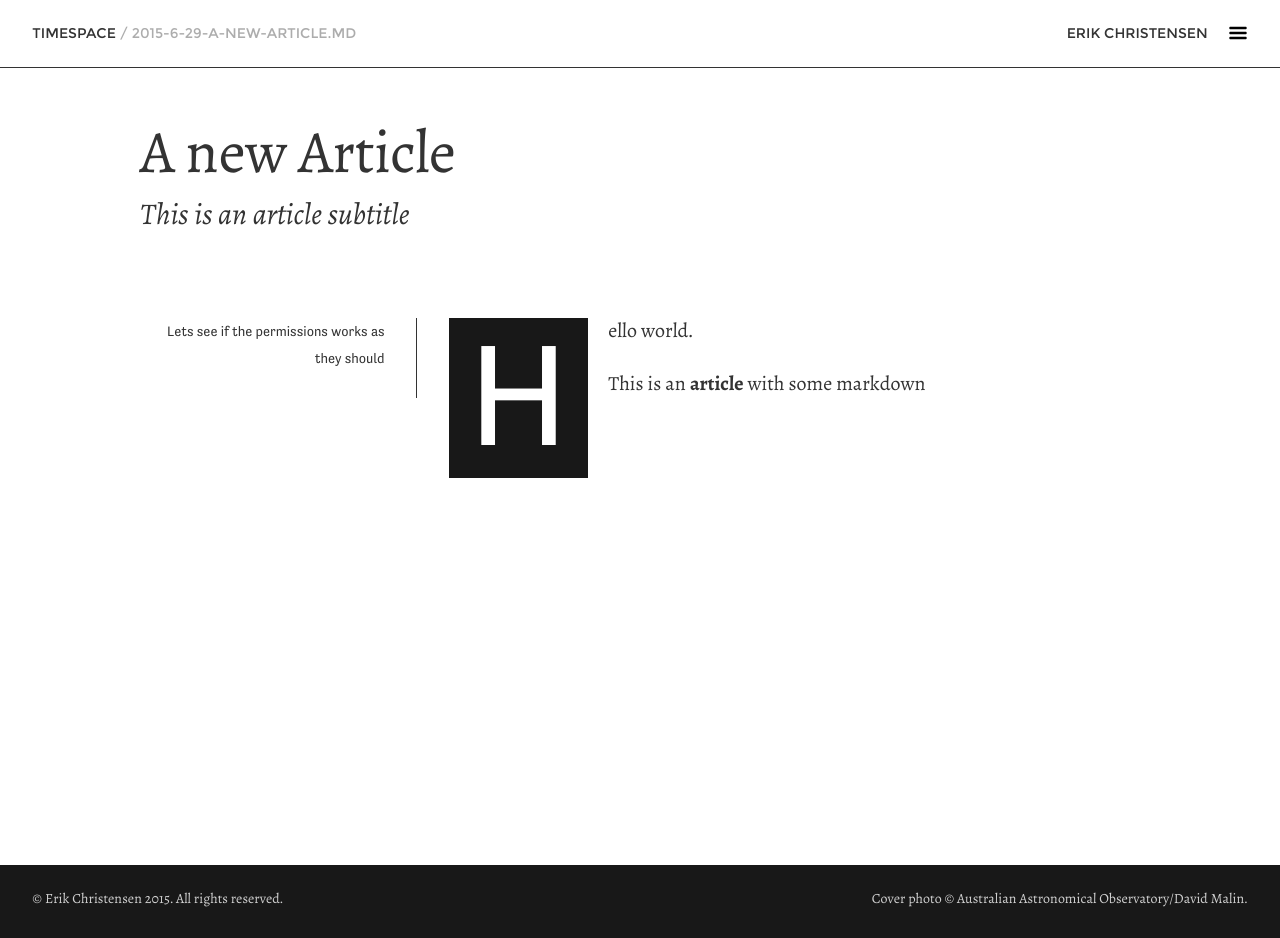
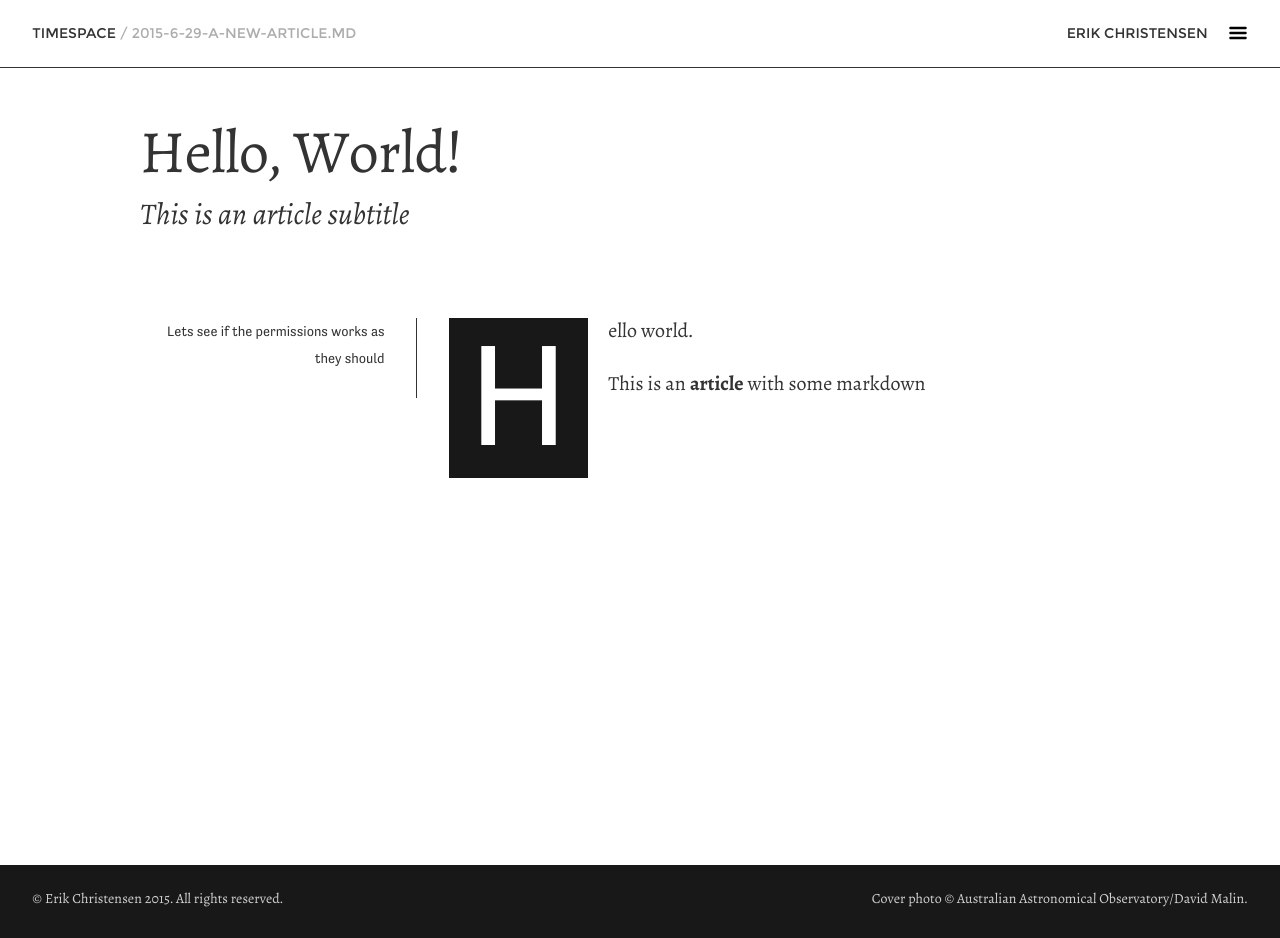
Before and after one commit to netlifydemo/cms-demo, a Jekyll site: the page built from _articles/2015-6-29-a-new-article.md, in a window 1280 px wide. Built offline with Jekyll 4.4.1, drawn with Linux system fonts in a browser that asks for light colours.

Commit message:
Updated Article Hello, World!

```diff
--- a/_articles/2015-6-29-a-new-article.md
+++ b/_articles/2015-6-29-a-new-article.md
@@ -1,12 +1,12 @@
 ---
-"title": "A new Article"
+"title": "Hello, World!"
 "subtitle": "This is an article subtitle"
-"date": 2015-06-29
+"date": 0029-06-30
 "full_title": "Hello world, testing the static CMS"
 "bib": "Lets see if the permissions works as they should"
 "links": []
 "docs": []
-"cmsUserSlug": ""
+"cmsUserSlug": "a-new-article"
 ---
 
 Hello world.
```
